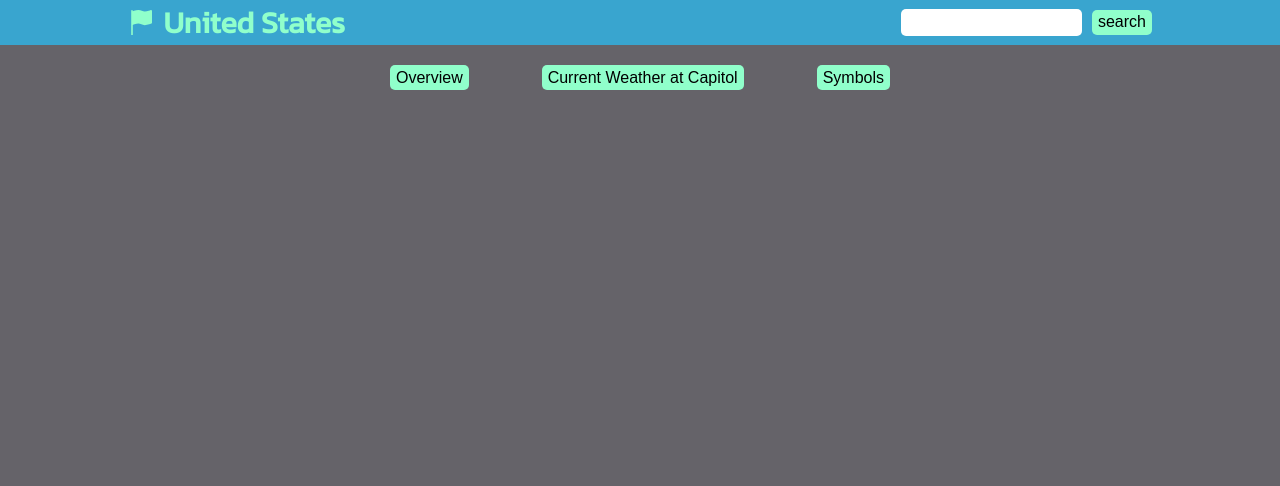
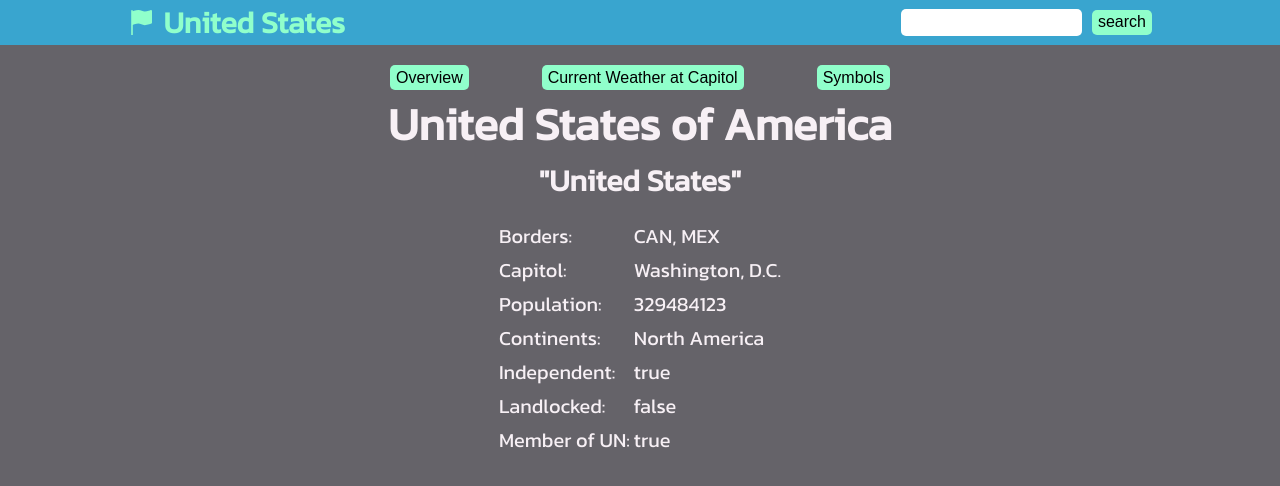
Before and after one commit to Keldon-lopez/specs_unit_5, a React (Create React App) app: page / in a window 1280 px wide. Shown: the top 486 px of the page. Built offline with nearby package versions, Linux system fonts and the light colour scheme.

Commit message:
finished part 6 step 4

```diff
--- a/src/Components/MainDisplay.js
+++ b/src/Components/MainDisplay.js
@@ -1,4 +1,7 @@
 import React, { useState } from "react";
+import Overview from "./Overview";
+import Weather from "./Weather";
+import Symbols from "./Symbols";
 
 const MainDisplay = () => {
     const [view, setView] = useState("Overview");
@@ -11,6 +14,9 @@ const MainDisplay = () => {
                 </button>
                 <button onClick={() => setView("Symbols")}>Symbols</button>
             </div>
+            {view === "Overview" && <Overview/>}
+            {view === "Weather" && <Weather/>}
+            {view === "Symbols" && <Symbols/>}
         </div>
     );
 };
--- /dev/null
+++ b/src/Components/Overview.js
@@ -0,0 +1,60 @@
+import React from "react";
+import { useSelector } from "react-redux";
+import { selectDisplay } from "../redux/slices/displayCountrySlice";
+
+const Overview = () => {
+  let currentDisplay = useSelector(selectDisplay);
+
+  return (
+    <div className="stack">
+      <h1>{currentDisplay.name.official}</h1>
+      <h2>"{currentDisplay.name.common}"</h2>
+      <table className="overview-table">
+        <tr>
+          <td>Borders:</td>
+          <td>
+            {currentDisplay.borders
+              ? currentDisplay.borders.map((e, i, arr) => {
+                  if (i + 1 === arr.length) {
+                    return `${e}`;
+                  } else {
+                  return  `${e}, `;
+                  }
+                })
+              : "N/A"}
+          </td>
+        </tr>
+        <tr>
+          <td>Capitol: </td>
+          {currentDisplay.capital.map((e) => (
+            <td>{e}</td>
+          ))}
+        </tr>
+        <tr>
+            <td>Population: </td>
+            <td>{currentDisplay.population}</td>
+        </tr>
+        <tr>
+            <td>Continents: </td>
+            {currentDisplay.continents.map((e) => (
+            <td>{e}</td>
+          ))}
+        </tr>
+        <tr>
+            <td>Independent: </td>
+            <td>{currentDisplay.independent ? "true" : "false"}</td>
+        </tr>
+        <tr>
+            <td>Landlocked: </td>
+            <td>{currentDisplay.landlocked ? "true" : "false"}</td>
+        </tr>
+        <tr>
+            <td>Member of UN: </td>
+            <td>{currentDisplay.unMember ? "true" : "false"}</td>
+        </tr>
+      </table>
+    </div>
+  );
+};
+
+export default Overview;
--- /dev/null
+++ b/src/Components/Symbols.js
@@ -0,0 +1,7 @@
+import React from "react";
+
+const Symbols = () =>{
+    return <div>Symbols</div>
+}
+
+export default Symbols;
```
